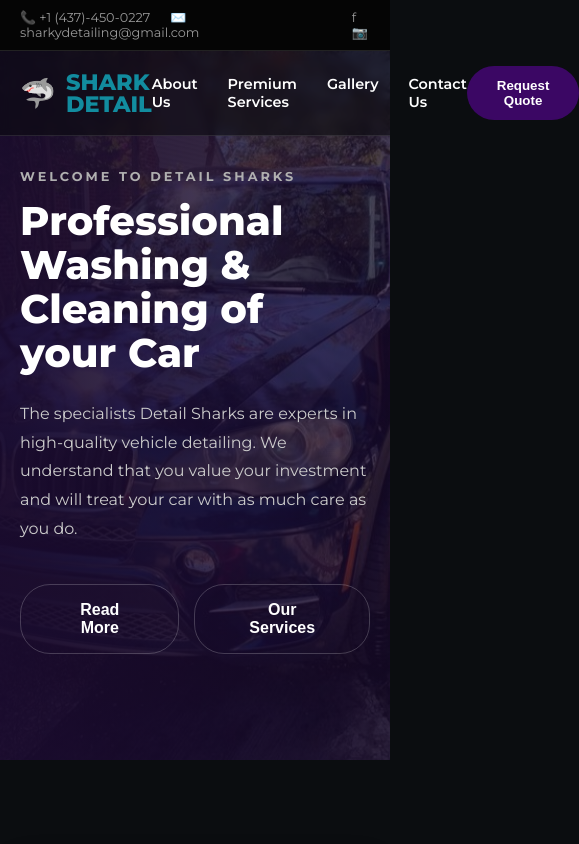
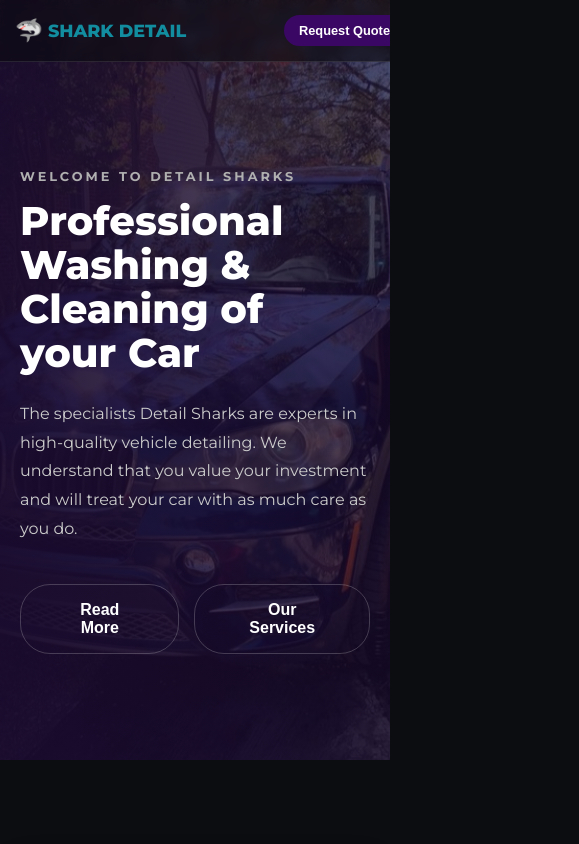
Before and after one commit to Chzhqv/shark-website, a React (Vite) app: page / in a window 390 px wide. Shown: the top 844 px of the page, 579 px wide, since content can reach past the window. Built offline with nearby package versions, Linux system fonts and the light colour scheme.

Commit message:
Fix mobile header alignment, horizontal scroll

```diff
--- a/src/index.css
+++ b/src/index.css
@@ -1,5 +1,11 @@
 /* src/index.css */
 @import url('https://fonts.googleapis.com/css2?family=Montserrat:wght@400;600;700;800&display=swap');
+
+html, body {
+  max-width: 100%;
+  overflow-x: hidden; /* This stops the side-scrolling/wobbling */
+  position: relative;
+}
 
 :root {
   --bg-dark: #0b0d10;
@@ -530,3 +536,41 @@ input, .date-input { width: 100%; padding: 12px; background: #0f1214; border: 1p
   0% { transform: rotate(0deg); }
   100% { transform: rotate(360deg); }
 }
+
+/* MOBILE HEADER FIXES */
+@media (max-width: 900px) {
+
+  /* 1. Hide the middle navigation links on phone */
+  .nav-links {
+    display: none;
+  }
+
+  /* 2. Space out the Logo and Quote Button */
+  .nav-content {
+    justify-content: space-between;
+    width: 100%;
+    padding: 0 15px; /* Add little breathing room on edges */
+  }
+
+  /* 3. Make the Logo text smaller so it fits */
+  .nav-logo {
+    font-size: 1.1rem; /* Smaller font */
+    gap: 5px;
+  }
+
+  .shark-icon {
+    font-size: 1.4rem; /* Smaller shark icon */
+  }
+
+  /* 4. Make the Request Quote button smaller */
+  .nav-btn {
+    padding: 8px 15px;
+    font-size: 0.8rem;
+    white-space: nowrap; /* Prevents text from wrapping */
+  }
+
+  /* 5. Fix the Contact Info bar at the very top */
+  .top-bar {
+    display: none; /* Optional: Hide the tiny top bar on mobile to save space */
+  }
+}
```
